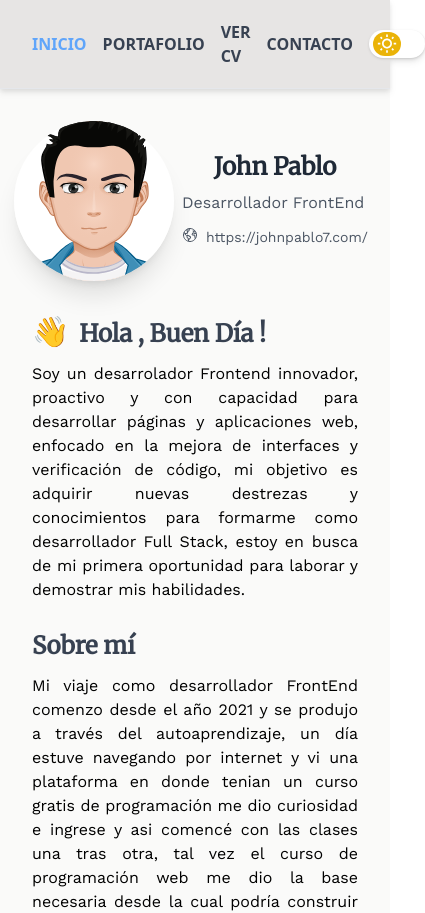
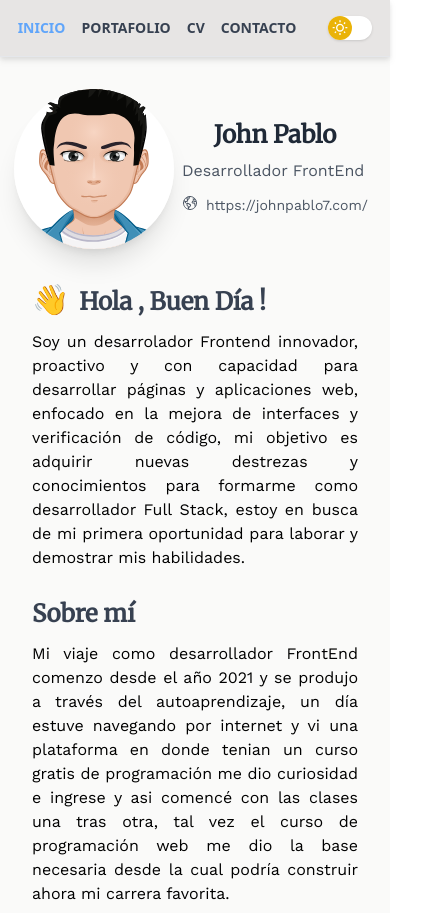
Before and after one commit to johnpablo7/portafolio-jp, a React (Vite) app: page / in a window 390 px wide. Shown: the top 913 px of the page, 425 px wide, since content can reach past the window. Built offline with nearby package versions, Linux system fonts and the light colour scheme.

Commit message:
edit the navbar on mobile

```diff
--- a/src/components/Navbar.tsx
+++ b/src/components/Navbar.tsx
@@ -8,8 +8,7 @@ export const Navbar = () => {
   const { theme, toggleTheme } = useTheme();
 
   return (
-    <>
-      <header className="sticky top-0 inset-x-0 flex items-center justify-between px-8 md:px-16 w-full bg-stone-200 border-b border-gray-200 drop-shadow-md z-20 dark:bg-gray-900 dark:text-white">
+    <header className="sticky top-0 inset-x-0 flex items-center justify-center md:justify-around p-4 md:px-64 w-full bg-stone-200 border-b border-gray-200 drop-shadow-md z-20 dark:bg-gray-900 dark:text-white">
       <div className="md:flex items-center justify-center hidden">
         <NavLink to="/">
           <svg
@@ -22,16 +21,17 @@ export const Navbar = () => {
         </NavLink>
       </div>
 
+      <div className="flex items-center justify-between gap-8 md:gap-16">
         <nav>
-          <ul className="flex items-center justify-center md:gap-12 gap-4 py-5 font-sans text-base md:text-xl font-bold text-gray-700 dark:text-white">
+          <ul className="flex items-center justify-center md:gap-12 gap-4 font-sans text-sm md:text-xl font-bold text-gray-700 dark:text-white">
             {views.map((list) => (
               <li key={list.id}>
                 <NavLink
                   to={list.path}
                   className={({ isActive }) =>
                     isActive
-                      ? "text-blue-400 transition duration-300"
-                      : "dark:text-white transition duration-300 hover:text-blue-400 dark:hover:text-blue-400"
+                      ? "text-blue-400 transition duration-300 md:p-2"
+                      : "dark:text-white transition duration-300 hover:text-blue-400 dark:hover:text-blue-400 md:p-2"
                   }
                 >
                   {list.link}
@@ -41,12 +41,12 @@ export const Navbar = () => {
           </ul>
         </nav>
 
-        <div className="flex items-center justify-center cursor-pointer ml-4">
+        <div className="flex items-center justify-center cursor-pointer md:pl-16">
           <button
-            className="flex items-center w-14 h-7 md:w-16 md:h-8 rounded-2xl bg-white focus:outline-none shadow px-1"
+            className="flex items-center w-11 h-6 md:w-16 md:h-8 rounded-2xl bg-white focus:outline-none shadow md:px-1"
             onClick={toggleTheme}
           >
-            <div className="flex items-center relative w-7 h-6 md:w-7 md:h-7 rounded-full transition duration-500 transform bg-yellow-500 dark:bg-gray-700 p-1 text-white md:dark:translate-x-7 dark:translate-x-5 ease-in-out">
+            <div className="flex items-center relative w-6 h-6 md:w-7 md:h-7 rounded-full transition duration-500 transform bg-yellow-500 dark:bg-gray-700 p-1 text-white md:dark:translate-x-7 dark:translate-x-5 ease-in-out">
               {theme === "light" ? (
                 <MdOutlineWbSunny className="text-xl" />
               ) : (
@@ -55,7 +55,7 @@ export const Navbar = () => {
             </div>
           </button>
         </div>
+      </div>
     </header>
-    </>
   );
 };
--- a/src/data/views.tsx
+++ b/src/data/views.tsx
@@ -11,7 +11,7 @@ export const views = [
   },
   {
     id: 3,
-    link: "VER CV",
+    link: "CV",
     path: "/curriculum",
   },
   {
```
Lines whose indentation alone changed are shown as unchanged.
